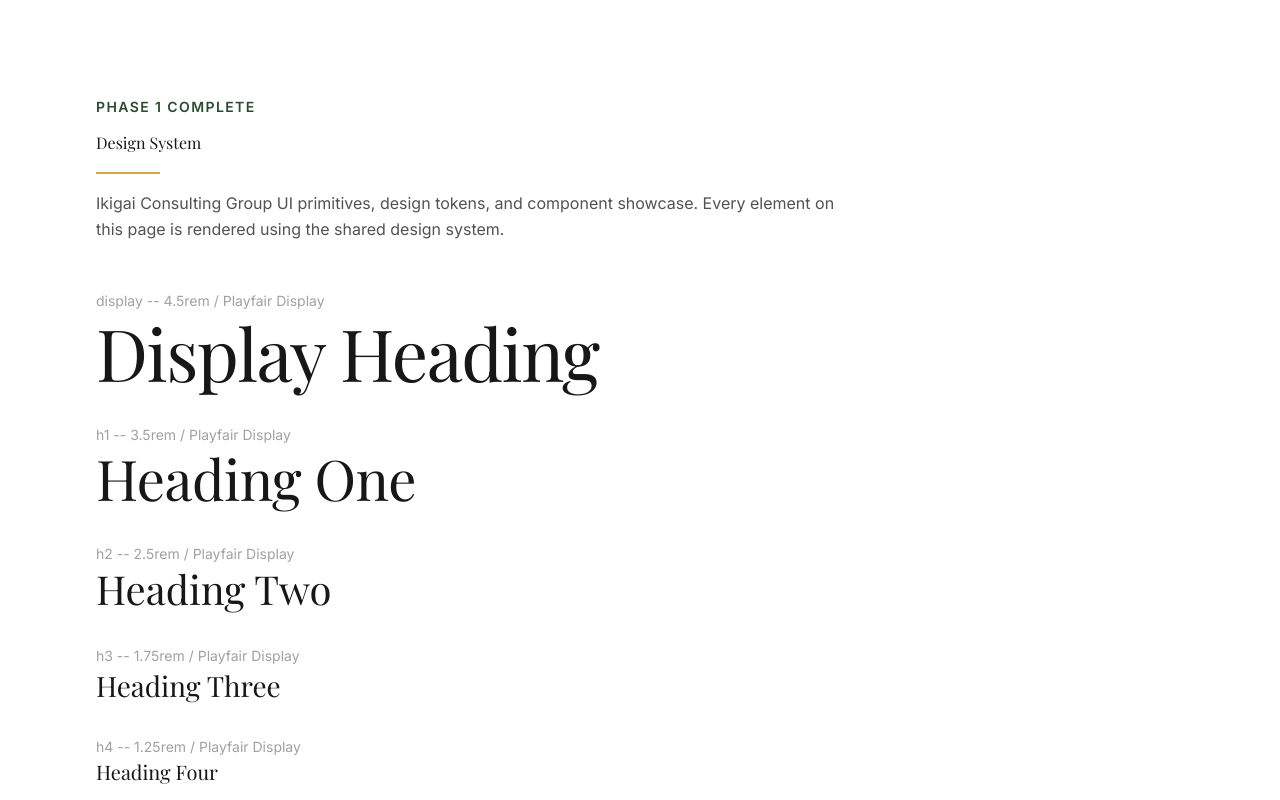
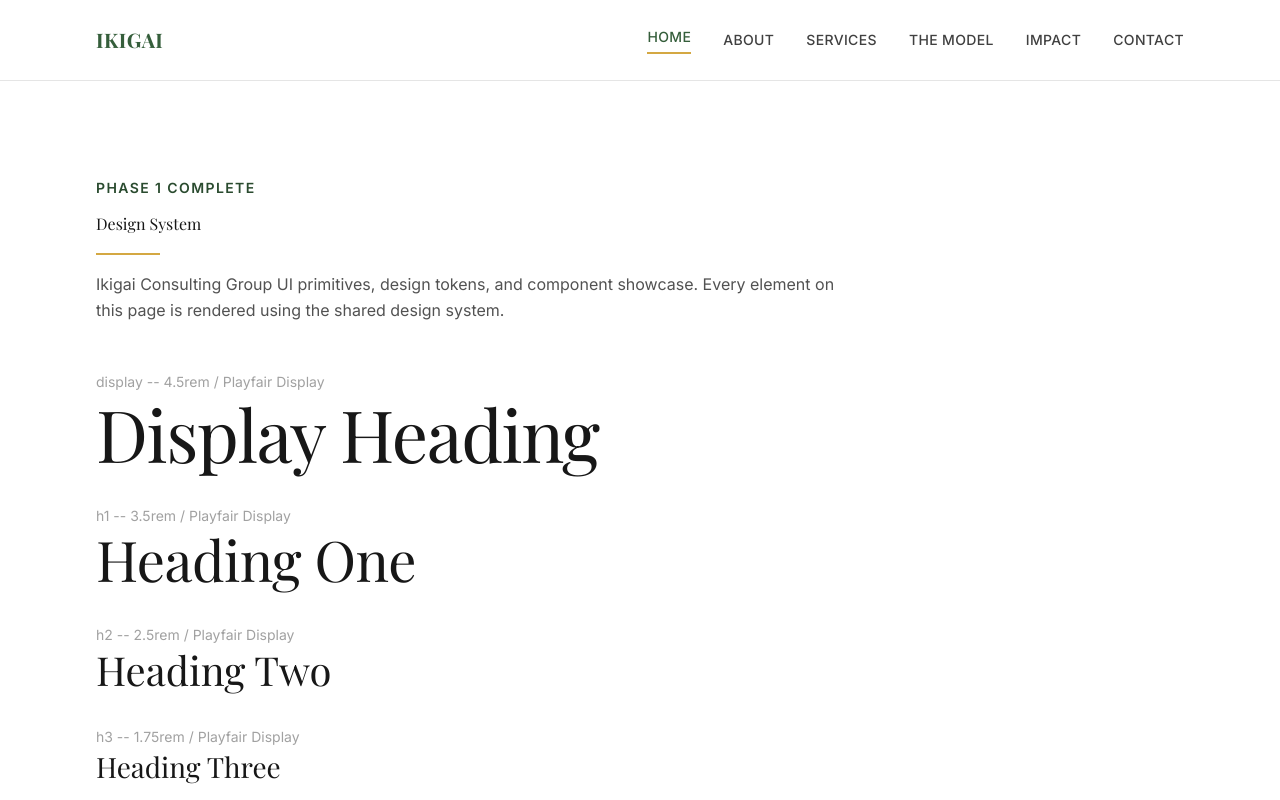
Before and after one commit to kurtjallo/IkigaiWebsite, a Next.js app: page / in a window 1280 px wide. Shown: the top 800 px of the page. Built offline with nearby package versions, Linux system fonts and the light colour scheme; a web font is replaced by a local one.

Commit message:
feat(02): build layout chrome with navigation, footer, and root layout
Navigation system with desktop links, mobile hamburger menu, skip nav,
and footer. Root layout wires SkipNav + Navigation + main + Footer into
every page. Full keyboard accessibility with visible focus indicators.

```diff
--- a/src/app/layout.tsx
+++ b/src/app/layout.tsx
@@ -1,5 +1,8 @@
 import type { Metadata } from 'next'
 import { playfairDisplay, inter } from '@/lib/fonts'
+import { SkipNav } from '@/components/layout/skip-nav'
+import { Navigation } from '@/components/layout/navigation'
+import { Footer } from '@/components/layout/footer'
 import './globals.css'
 
 export const metadata: Metadata = {
@@ -14,7 +17,14 @@ export default function RootLayout({
 }) {
   return (
     <html lang="en" className={`${playfairDisplay.variable} ${inter.variable}`}>
-      <body>{children}</body>
+      <body className="font-sans antialiased flex flex-col min-h-screen">
+        <SkipNav />
+        <Navigation />
+        <main id="main-content" className="flex-1">
+          {children}
+        </main>
+        <Footer />
+      </body>
     </html>
   )
 }
--- /dev/null
+++ b/src/components/layout/footer.tsx
@@ -0,0 +1,54 @@
+import Link from 'next/link'
+import { Container } from '@/components/ui/container'
+import { Divider } from '@/components/ui/divider'
+import { navigationLinks } from '@/lib/data/navigation'
+
+export function Footer() {
+  return (
+    <footer aria-label="Site footer" className="bg-neutral-950 py-16 md:py-20">
+      <Container>
+        {/* Top section: Brand + Navigation */}
+        <div className="md:grid md:grid-cols-2 gap-8">
+          <div>
+            <p className="font-serif text-xl font-bold text-white">IKIGAI</p>
+            <p className="mt-2 text-sm text-neutral-400">
+              Organizational Architects for Purpose-Driven Organizations
+            </p>
+          </div>
+
+          <nav aria-label="Footer navigation">
+            <ul className="mt-6 flex flex-wrap gap-x-6 gap-y-3 md:mt-0 md:justify-end">
+              {navigationLinks.map((link) => (
+                <li key={link.href}>
+                  <Link
+                    href={link.href}
+                    className="text-sm text-neutral-400 transition-colors hover:text-white focus-visible:outline-2 focus-visible:outline-offset-2 focus-visible:outline-gold"
+                  >
+                    {link.label}
+                  </Link>
+                </li>
+              ))}
+            </ul>
+          </nav>
+        </div>
+
+        {/* Middle section: Contact info */}
+        <div className="mt-12">
+          <Divider />
+          <div className="mt-8 flex flex-col gap-4 md:flex-row md:gap-8">
+            <p className="text-sm text-neutral-500">info@ikigaiconsulting.ca</p>
+            <p className="text-sm text-neutral-500">Ontario, Canada</p>
+          </div>
+        </div>
+
+        {/* Bottom section: Copyright */}
+        <div className="mt-8">
+          <Divider />
+          <p className="mt-8 text-sm text-neutral-500">
+            &copy; {new Date().getFullYear()} Ikigai Consulting Group. All rights reserved.
+          </p>
+        </div>
+      </Container>
+    </footer>
+  )
+}
--- /dev/null
+++ b/src/components/layout/mobile-menu.tsx
@@ -0,0 +1,79 @@
+'use client'
+
+import { useEffect } from 'react'
+import Link from 'next/link'
+import { usePathname } from 'next/navigation'
+import { X } from 'lucide-react'
+import { cn } from '@/lib/utils'
+import { navigationLinks } from '@/lib/data/navigation'
+
+interface MobileMenuProps {
+  isOpen: boolean
+  onClose: () => void
+}
+
+export function MobileMenu({ isOpen, onClose }: MobileMenuProps) {
+  const pathname = usePathname()
+
+  useEffect(() => {
+    function handleKeyDown(e: KeyboardEvent) {
+      if (e.key === 'Escape') {
+        onClose()
+      }
+    }
+
+    if (isOpen) {
+      document.body.classList.add('overflow-hidden')
+      document.addEventListener('keydown', handleKeyDown)
+    }
+
+    return () => {
+      document.body.classList.remove('overflow-hidden')
+      document.removeEventListener('keydown', handleKeyDown)
+    }
+  }, [isOpen, onClose])
+
+  return (
+    <div
+      role="dialog"
+      aria-modal="true"
+      aria-label="Mobile navigation menu"
+      className={cn(
+        'fixed inset-0 z-50 bg-white transition-all duration-300',
+        isOpen ? 'visible opacity-100' : 'invisible opacity-0'
+      )}
+    >
+      <button
+        type="button"
+        onClick={onClose}
+        aria-label="Close menu"
+        className="absolute right-6 top-5 focus-visible:outline-2 focus-visible:outline-offset-2 focus-visible:outline-gold"
+      >
+        <X className="h-6 w-6 text-hunter-green" />
+      </button>
+
+      <div className="flex min-h-screen flex-col items-center justify-center space-y-8">
+        {navigationLinks.map((link) => {
+          const isActive =
+            link.href === '/'
+              ? pathname === '/'
+              : pathname.startsWith(link.href)
+
+          return (
+            <Link
+              key={link.href}
+              href={link.href}
+              onClick={onClose}
+              className={cn(
+                'text-h3 font-serif text-neutral-700 transition-colors hover:text-hunter-green focus-visible:outline-2 focus-visible:outline-offset-2 focus-visible:outline-gold',
+                isActive && 'border-b-2 border-gold pb-1 text-hunter-green'
+              )}
+            >
+              {link.label}
+            </Link>
+          )
+        })}
+      </div>
+    </div>
+  )
+}
--- /dev/null
+++ b/src/components/layout/navigation.tsx
@@ -0,0 +1,69 @@
+'use client'
+
+import { useState } from 'react'
+import Link from 'next/link'
+import { usePathname } from 'next/navigation'
+import { Menu } from 'lucide-react'
+import { Container } from '@/components/ui/container'
+import { cn } from '@/lib/utils'
+import { navigationLinks } from '@/lib/data/navigation'
+import { MobileMenu } from './mobile-menu'
+
+export function Navigation() {
+  const [isMenuOpen, setIsMenuOpen] = useState(false)
+  const pathname = usePathname()
+
+  return (
+    <>
+      <nav
+        aria-label="Main navigation"
+        className="sticky top-0 z-40 border-b border-neutral-200 bg-white"
+      >
+        <Container>
+          <div className="flex h-16 items-center justify-between md:h-20">
+            <Link
+              href="/"
+              className="font-serif text-xl font-bold tracking-wide text-hunter-green focus-visible:outline-2 focus-visible:outline-offset-2 focus-visible:outline-gold"
+            >
+              IKIGAI
+            </Link>
+
+            <div className="hidden items-center gap-8 lg:flex">
+              {navigationLinks.map((link) => {
+                const isActive =
+                  link.href === '/'
+                    ? pathname === '/'
+                    : pathname.startsWith(link.href)
+
+                return (
+                  <Link
+                    key={link.href}
+                    href={link.href}
+                    className={cn(
+                      'text-sm font-medium uppercase tracking-wide text-neutral-700 transition-colors hover:text-hunter-green focus-visible:outline-2 focus-visible:outline-offset-2 focus-visible:outline-gold',
+                      isActive && 'border-b-2 border-gold pb-1 text-hunter-green'
+                    )}
+                  >
+                    {link.label}
+                  </Link>
+                )
+              })}
+            </div>
+
+            <button
+              type="button"
+              onClick={() => setIsMenuOpen(true)}
+              aria-label="Open menu"
+              aria-expanded={isMenuOpen}
+              className="lg:hidden focus-visible:outline-2 focus-visible:outline-offset-2 focus-visible:outline-gold"
+            >
+              <Menu className="h-6 w-6 text-hunter-green" />
+            </button>
+          </div>
+        </Container>
+      </nav>
+
+      <MobileMenu isOpen={isMenuOpen} onClose={() => setIsMenuOpen(false)} />
+    </>
+  )
+}
--- /dev/null
+++ b/src/components/layout/skip-nav.tsx
@@ -0,0 +1,10 @@
+export function SkipNav() {
+  return (
+    <a
+      href="#main-content"
+      className="sr-only focus:not-sr-only focus:fixed focus:top-4 focus:left-4 focus:z-50 focus:bg-gold focus:text-black focus:px-4 focus:py-2 focus:rounded-sm focus:font-semibold focus:outline-2 focus:outline-offset-2 focus:outline-gold"
+    >
+      Skip to main content
+    </a>
+  )
+}
--- /dev/null
+++ b/src/lib/data/navigation.ts
@@ -0,0 +1,18 @@
+export interface NavigationLink {
+  label: string
+  href: string
+}
+
+export const navigationLinks: NavigationLink[] = [
+  { label: 'Home', href: '/' },
+  { label: 'About', href: '/about' },
+  { label: 'Services', href: '/services' },
+  { label: 'The Model', href: '/model' },
+  { label: 'Impact', href: '/impact' },
+  { label: 'Contact', href: '/contact' },
+]
+
+export const ctaNav = {
+  label: 'Schedule a Strategic Conversation',
+  href: '/contact',
+} as const
```
